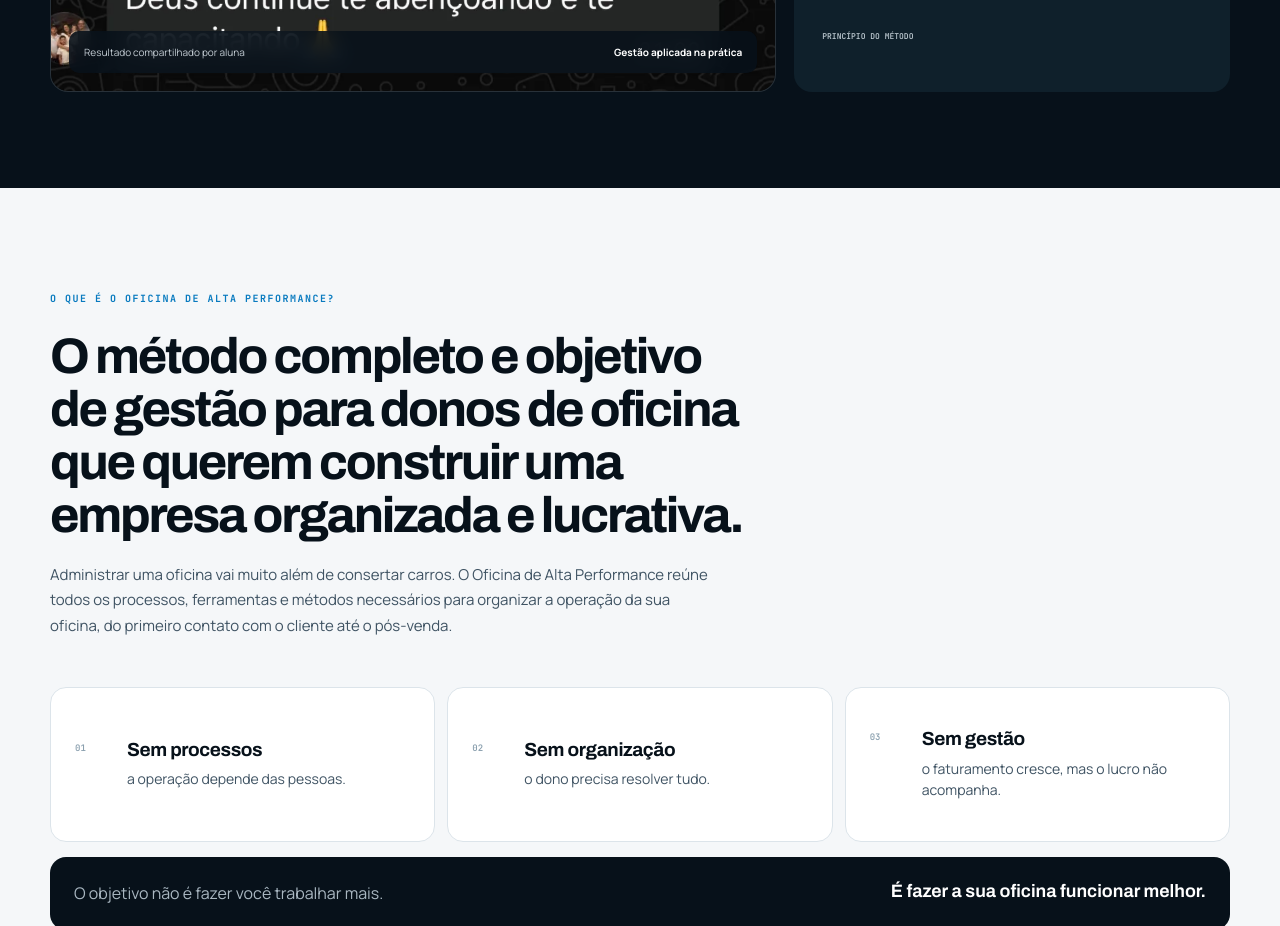
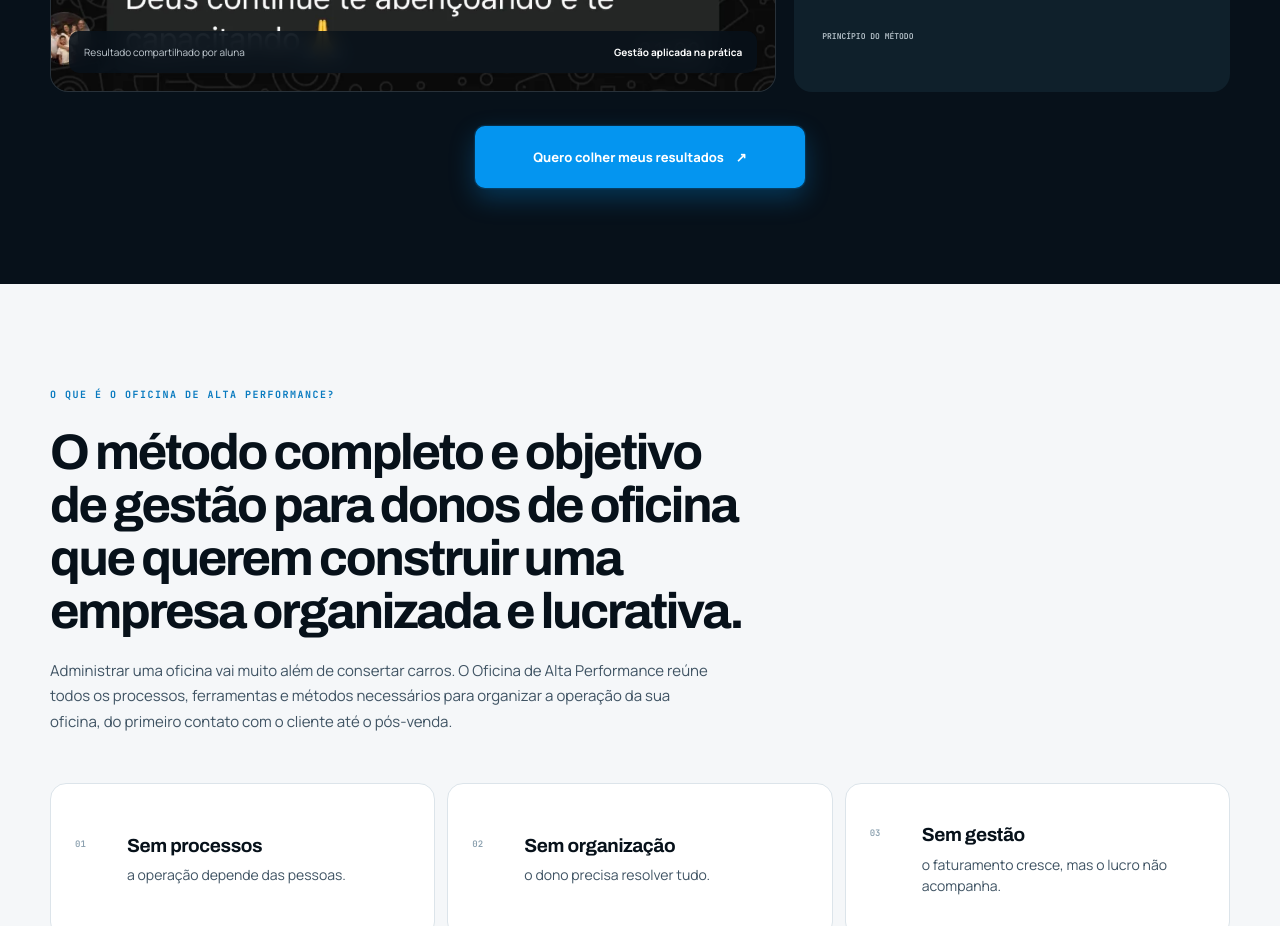
Before and after one commit to cezarhlima1/diegomensor, a Next.js app: page /oficinadealtaperformance in a window 1280 px wide. Shown: the part 3380-4306 px from the top of the page. Built offline with nearby package versions, Linux system fonts and the light colour scheme.

Commit message:
adiciona cta na secao de resultados

```diff
--- a/components/oficina-alta-performance/OficinaAltaPerformance.tsx
+++ b/components/oficina-alta-performance/OficinaAltaPerformance.tsx
@@ -190,6 +190,9 @@ export default function OficinaAltaPerformance() {
                 <cite>Princípio do método</cite>
               </blockquote>
             </div>
+          </div>
+          <div className={`${styles.resultsCta} ${styles.reveal}`}>
+            <a className={styles.primaryCta} href="#investimento">Quero colher meus resultados <Arrow /></a>
           </div>
         </div>
       </section>
--- a/components/oficina-alta-performance/oficina.module.css
+++ b/components/oficina-alta-performance/oficina.module.css
@@ -864,3 +864,6 @@
 
 .results .sectionIntro{max-width:900px;margin-inline:auto;text-align:center}
 .results .sectionIntro h2 em{color:#0495f0;font-style:normal}
+.resultsCta{display:flex;justify-content:center;margin-top:34px}
+.resultsCta .primaryCta{min-width:330px;min-height:62px}
+@media(max-width:700px){.resultsCta .primaryCta{width:100%;min-width:0}}
```
